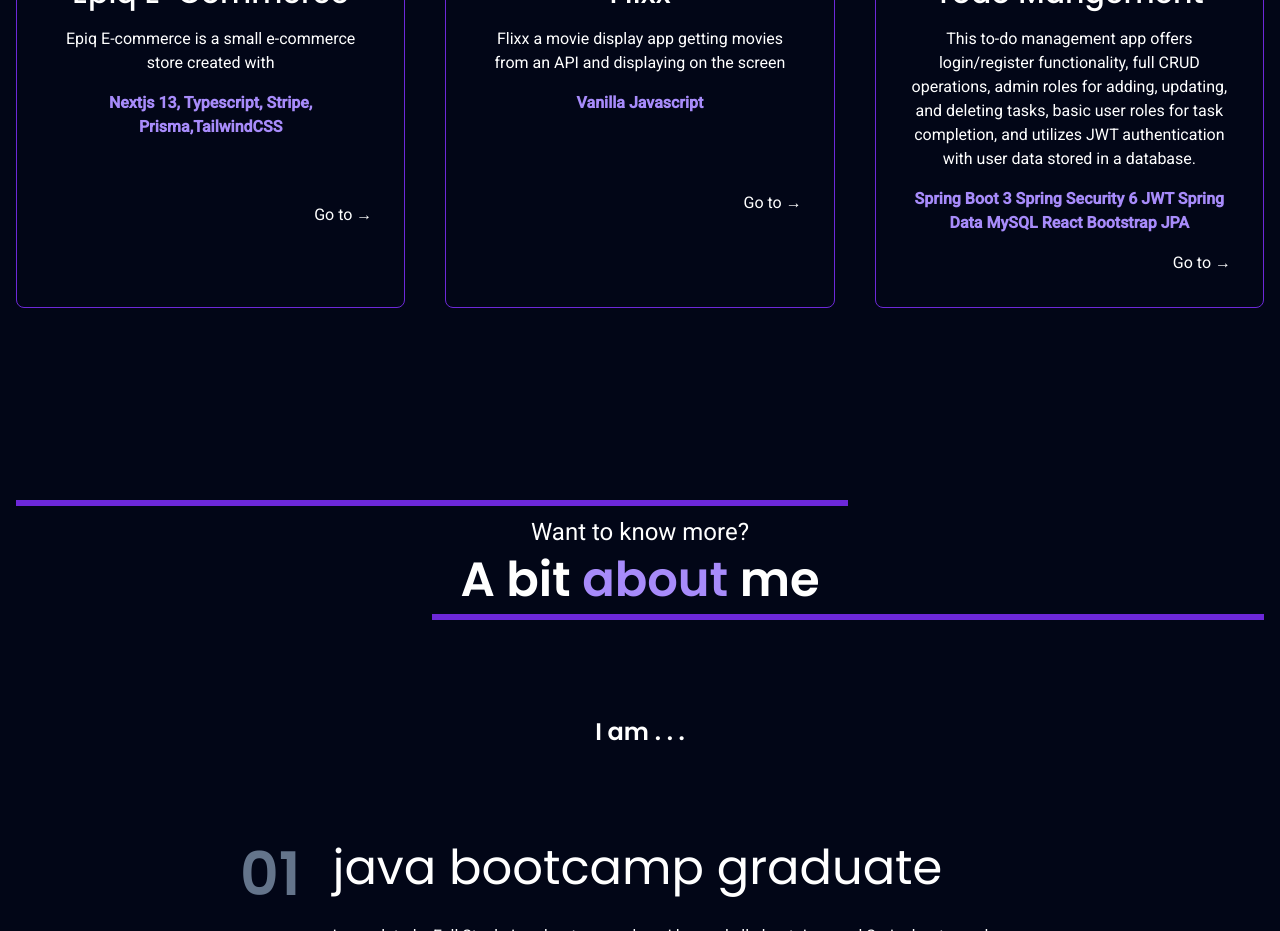
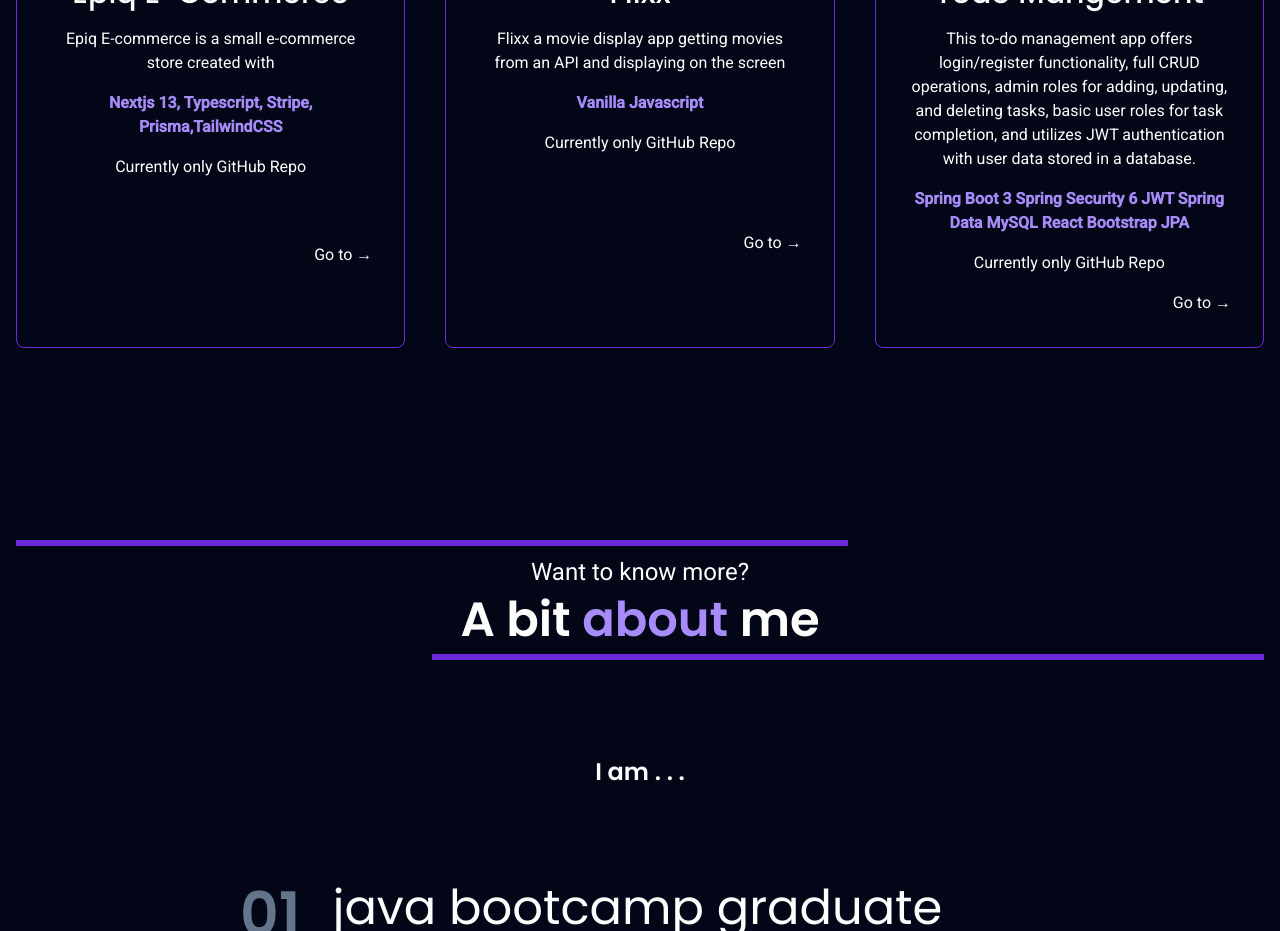
Before and after one commit to Epiq122/svelete-porfolio, a SvelteKit app: page / in a window 1280 px wide. Shown: the part 1000-1931 px from the top of the page. Built offline with nearby package versions, Linux system fonts and the light colour scheme.

Commit message:
added links to github pages

```diff
--- a/src/components/Main.svelte
+++ b/src/components/Main.svelte
@@ -1,9 +1,21 @@
 <script>
 	import Step from './Step.svelte';
 	let steps = [
-		{ name: 'Epiq E-Commerce', icon: 'fa-solid fa-cart-shopping' },
-		{ name: 'Flixx', icon: 'fa-solid fa-ticket' },
-		{ name: 'Todo Mangement', icon: 'fa-solid fa-list' }
+		{
+			name: 'Epiq E-Commerce',
+			icon: 'fa-solid fa-cart-shopping',
+			href: 'https://github.com/Epiq122/next-ecommerce'
+		},
+		{
+			name: 'Flixx',
+			icon: 'fa-solid fa-ticket',
+			href: 'https://github.com/Epiq122/flixx-entertainment-app'
+		},
+		{
+			name: 'Todo Mangement',
+			icon: 'fa-solid fa-list',
+			href: 'https://github.com/Epiq122/todo-mangement-system'
+		}
 	];
 
 	let benifits = [
@@ -69,18 +81,21 @@
 			<i class="fa-regular fa-circle-play" />
 			<p>Watch the video</p>
 		</a> -->
+
 		<div class="grid grid-cols-1 lg:grid-cols-3 gap-12 lg:gap-10">
 			<Step step={steps[0]}
 				>Epiq E-commerce is a small e-commerce store created with<strong class="text-violet-400">
 					Nextjs 13, Typescript, Stripe, Prisma,TailwindCSS</strong
-				></Step
+				>
+				<h5>Currently only GitHub Repo</h5></Step
 			>
 			<Step step={steps[1]}>
 				Flixx a movie display app getting movies from an API and displaying on the screen<strong
 					class="text-violet-400"
 				>
 					Vanilla Javascript</strong
-				></Step
+				>
+				<h5>Currently only GitHub Repo</h5></Step
 			>
 			<Step step={steps[2]}>
 				This to-do management app offers login/register functionality, full CRUD operations, admin
@@ -90,6 +105,7 @@
 				>
 					Spring Boot 3 Spring Security 6 JWT Spring Data MySQL React Bootstrap JPA</strong
 				>
+				<h5>Currently only GitHub Repo</h5>
 			</Step>
 		</div>
 	</section>
```
